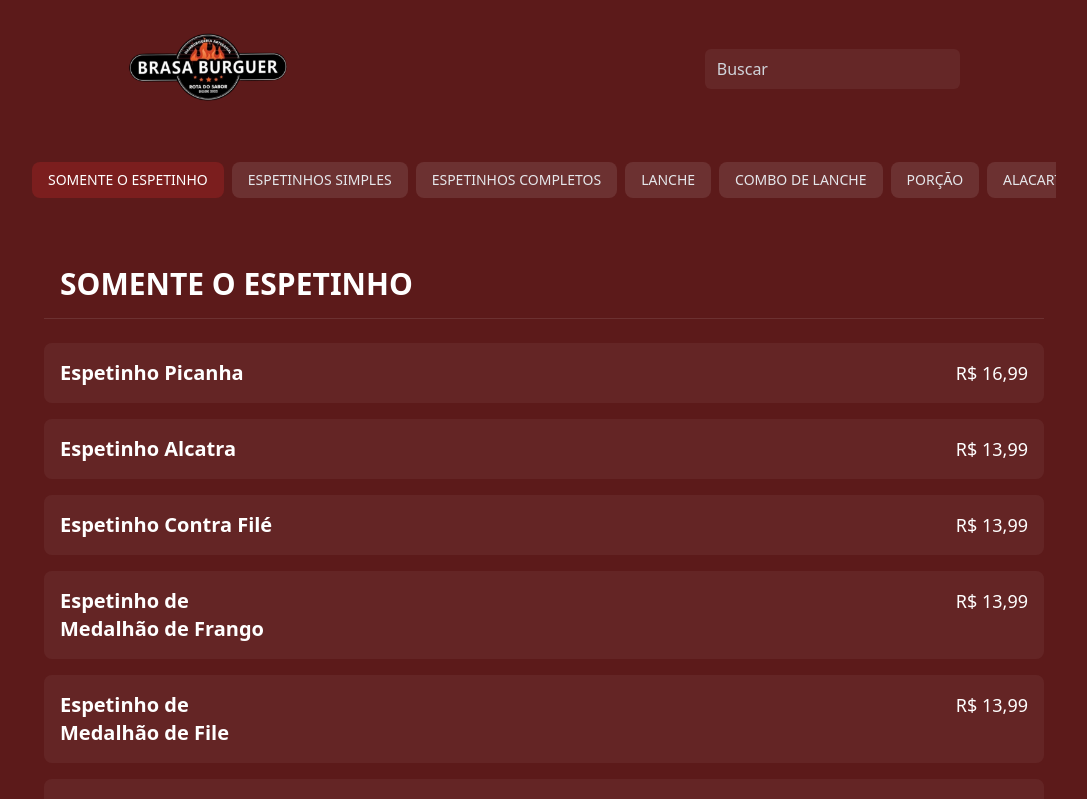
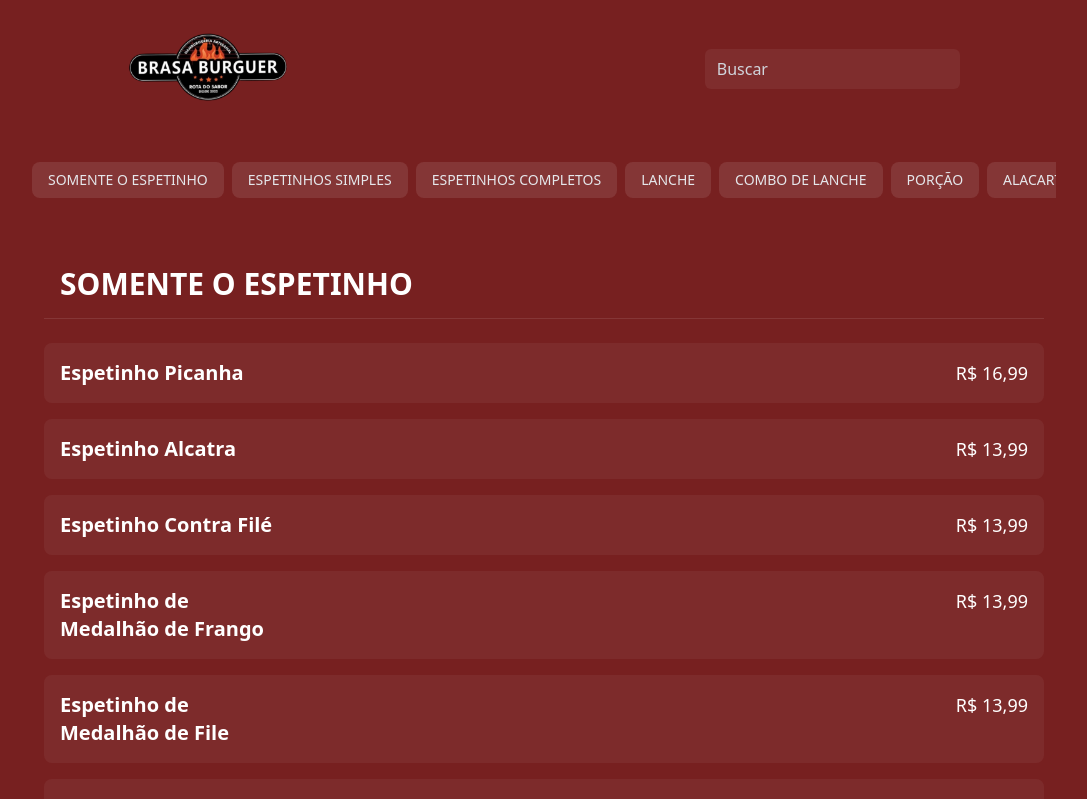
Before and after one commit to dheyssons/brasa-burguer, a Next.js app: page / in a window 1280 px wide. Shown: the top 799 px of the page, without its empty margins (96-1183 px from the left). Built offline with nearby package versions, Linux system fonts and the light colour scheme.

Commit message:
change background color

```diff
--- a/src/app/page.js
+++ b/src/app/page.js
@@ -27,7 +27,7 @@ export default function Home() {
     "sucos",
   ];
   const [q, setQ] = useState("");
-  const [active, setActive] = useState("somenteEspetinho");
+  const [active, setActive] = useState("");
   const tabsRef = useRef(null);
   const tabRefs = useRef({});
   const categoryRefs = useRef({});
@@ -147,7 +147,7 @@ export default function Home() {
           ref={(el) => (categoryRefs.current[catKey] = el)}
           className="space-y-8 mb-12"
         >
-          <h2 className="text-3xl sticky top-0 bg-[#5C1A1A] font-semibold mb-6 border-b border-white/10 p-4">
+          <h2 className="text-3xl sticky top-0 bg-[#772020] font-semibold mb-6 border-b border-white/10 p-4">
             {cat.title}
           </h2>
 
@@ -198,7 +198,7 @@ export default function Home() {
         ref={(el) => (categoryRefs.current[catKey] = el)}
         className="mb-12"
       >
-        <h2 className="text-3xl font-semibold mb-6 sticky top-0 border-b bg-[#5C1A1A] border-white/10 p-4">
+        <h2 className="text-3xl font-semibold mb-6 sticky top-0 border-b bg-[#772020] border-white/10 p-4">
           {cat.title}
         </h2>
         <div className="grid gap-4">
@@ -235,7 +235,7 @@ export default function Home() {
         />
       </Head>
 
-      <main className="min-h-screen bg-[#5C1A1A] text-white">
+      <main className="min-h-screen bg-[#772020] text-white">
         <header className="max-w-screen mx-auto flex flex-col md:flex-row items-center justify-around gap-4 p-6 ">
           <Image src={Logo} alt="" className="w-40" />
 
```
